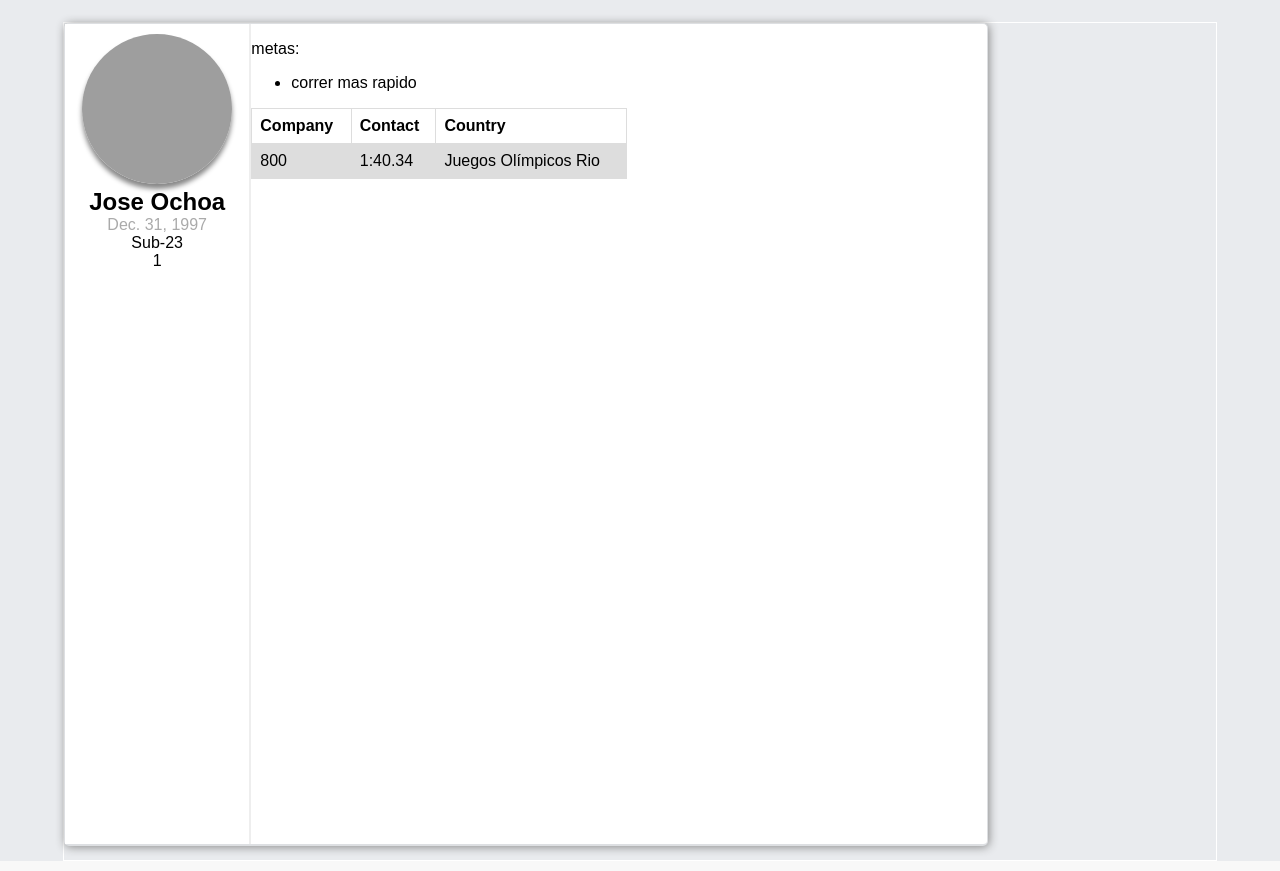
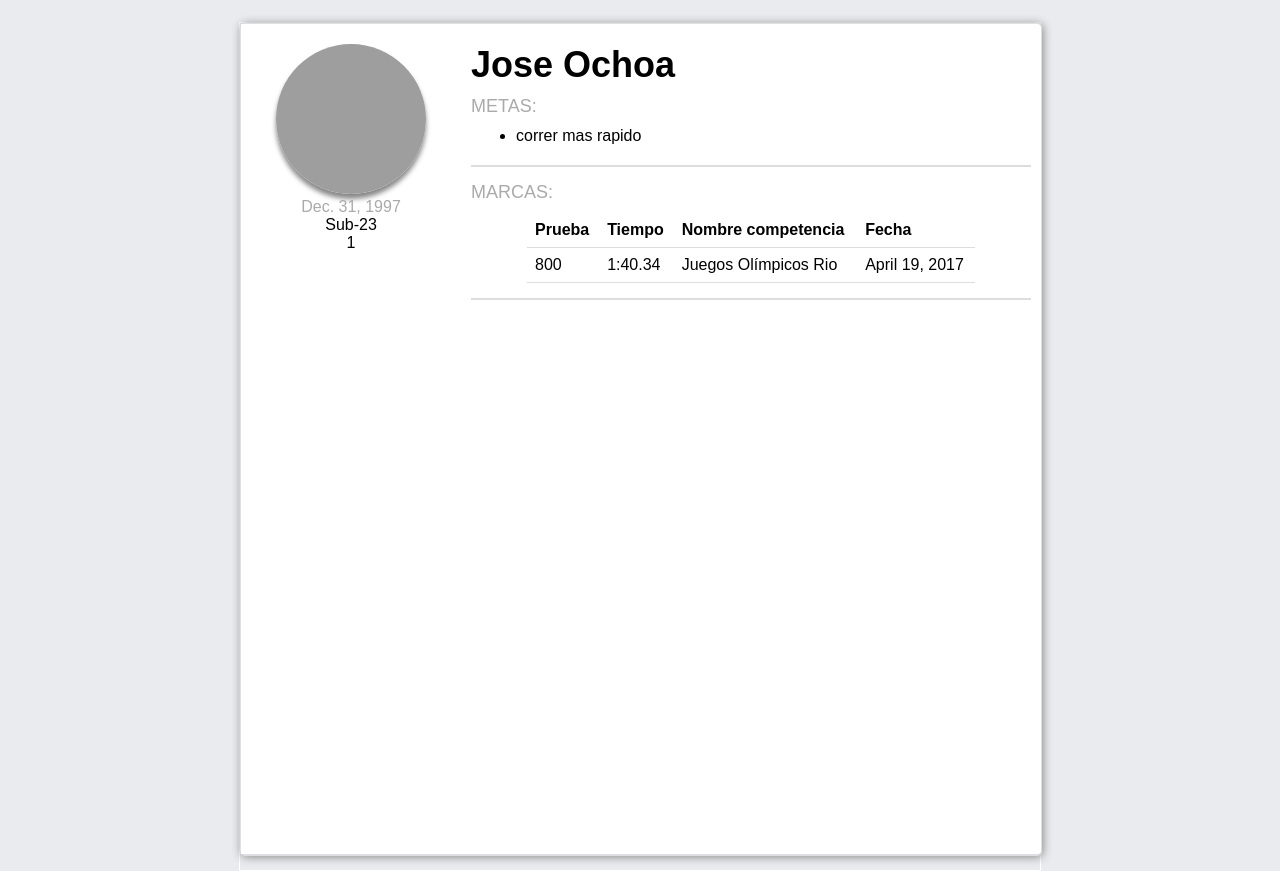
Before and after one commit to felrivglz/Directory, a Django app: a page that uses www/templates/details.html in a window 1280 px wide. Shown: the part 58-929 px from the top of the page. Run offline with Django 3.2, Linux system fonts and the light colour scheme; data comes from the database, SQL or seed files in the repository; both versions use the stored data as it was after the commit; grey boxes are pictures that could not be loaded.

Commit message:
third day, style of details page, add views

```diff
--- a/www/static/main.css
+++ b/www/static/main.css
@@ -6,18 +6,18 @@ body {
 }
 main{
   margin: 0 auto;
-  width: 90%;
+  width: 800px;
   border: 1px solid #fff;
 }
 .cont-user{
   padding:10px 0 10px 0;
   margin: 0;
-  min-width: 300px;
+  min-width: 250px;
   border-radius: 5px;
   background: white;
   text-align: center;
   display: inline-block;
-  margin: 0 10px 10px 0;
+  margin: 0 0px 10px 9px;
   border: 1px solid #dddfe2;
   border-bottom: 2px solid #dddfe2;
   box-shadow: 1px 1px 10px #888888;
@@ -51,24 +51,21 @@ h2 {1.7em;
   margin: 0;
 }
 table {
-    font-family: arial, sans-serif;
     border-collapse: collapse;
-    width: 60%;
-
-    text-align: center;
+    width: 80%;
+    margin: auto;
 }
 
-td, th {
-    border: 1px solid #dddddd;
+th, td {
+    padding: 8px;
     text-align: left;
-    padding: 8px;
+    border-bottom: 1px solid #ddd;
 }
 
-tr:nth-child(even) {
-    background-color: #dddddd;
-}
+tr:hover{background-color:#f5f5f5}
+
 .cont-main{
-  width: 80%;
+  width: 800px;
 
   margin: 0;
   border-radius: 5px;
@@ -80,20 +77,45 @@ tr:nth-child(even) {
   box-shadow: 1px 1px 10px #888888;
 }
 #cont-left{
-  padding:10px 0 10px 0;
+  padding:20px 0 10px 10px;
   margin: 0;
-  min-width: 20%;
+  min-width: 25%;
   min-height: 800px;
   background: white;
   text-align: center;
   float:left;
   margin: 0;
-  border-right: 2px solid #eee;
   box-shadow: 0;
 }
 #cont-rigth{
   float:left;
   min-height: 800px;
-  min-width: 68%;
-
+  min-width: 70%;
+  margin-left: 20px;
+  margin-top: 20px;
 }
+#titulo-details{
+  font-size: 36px;
+  margin: 0px 0px 10px 0px;
+  padding: 0px;
+}
+#titulo-categorias{
+  font-size: 20px;
+}
+.tituloh2-details{
+  font-size: 18px;
+  color: #aaa;
+  font-weight: normal;
+  margin-bottom: 10px;
+}
+.cont-in-r{
+  padding-bottom:15px;
+  border-bottom: 2px solid #ddd;
+  margin-bottom: 15px;
+}
+ul{
+  margin: 5px;
+}
+li{
+  margin-bottom: 5px;
+}
--- a/www/templates/details.html
+++ b/www/templates/details.html
@@ -8,37 +8,41 @@
 
         <section id="cont-left">
           <img src="{{ runner.image }}" alt="">
-          <h2>{{ runner.first_name}}  {{runner.last_name}}</h2>
+
           <p class="person-title">{{ runner.birtday }}</p>
           <p class="person-email">{{ runner.category }}</p>
           <p class="person-email">{{ distance }}</p>
         </section>
 
         <section id="cont-rigth">
-          <p>
-            metas:
-          </p>
+          <h1 id="titulo-details">{{ runner.first_name}}  {{runner.last_name}}</h1>
+          <section class="cont-in-r">
+            <h2 class="tituloh2-details">METAS:</h2>
             <ul>
-
               {% for meta in metasuser %}
               <li> {{ meta.meta}}</li>
               {% endfor %}
             </ul>
+          </section>
+          <section class="cont-in-r">
+            <h2 class="tituloh2-details">MARCAS:</h2>
             <table>
               <tr>
-              <th>Company</th>
-              <th>Contact</th>
-              <th>Country</th>
+                <th>Prueba</th>
+                <th>Tiempo</th>
+                <th>Nombre competencia</th>
+                  <th>Fecha</th>
               </tr>
               {%for time in alltime %}
               <tr>
                 <td>{{ time.0 }}</td>
                 <td> {{time.1}}</td>
                 <td>{{time.2}}</td>
+                <td>{{time.3}}</td>
               </tr>
               {% endfor %}
             </table>
-
+          </section>
 
         </section>
       </section>
--- a/www/views.py
+++ b/www/views.py
@@ -23,7 +23,8 @@ def detail(request, slug):
                         [
                             timede.distance,
                             timede.time,
-                            timede.compentition.name
+                            timede.compentition.name,
+                            timede.compentition.date
                         ])
 
     return render(request, 'details.html',{'runner':runner, 'distance':distance,
```
Also changed, not shown: db.sqlite3. Lines whose indentation alone changed are shown as unchanged.
